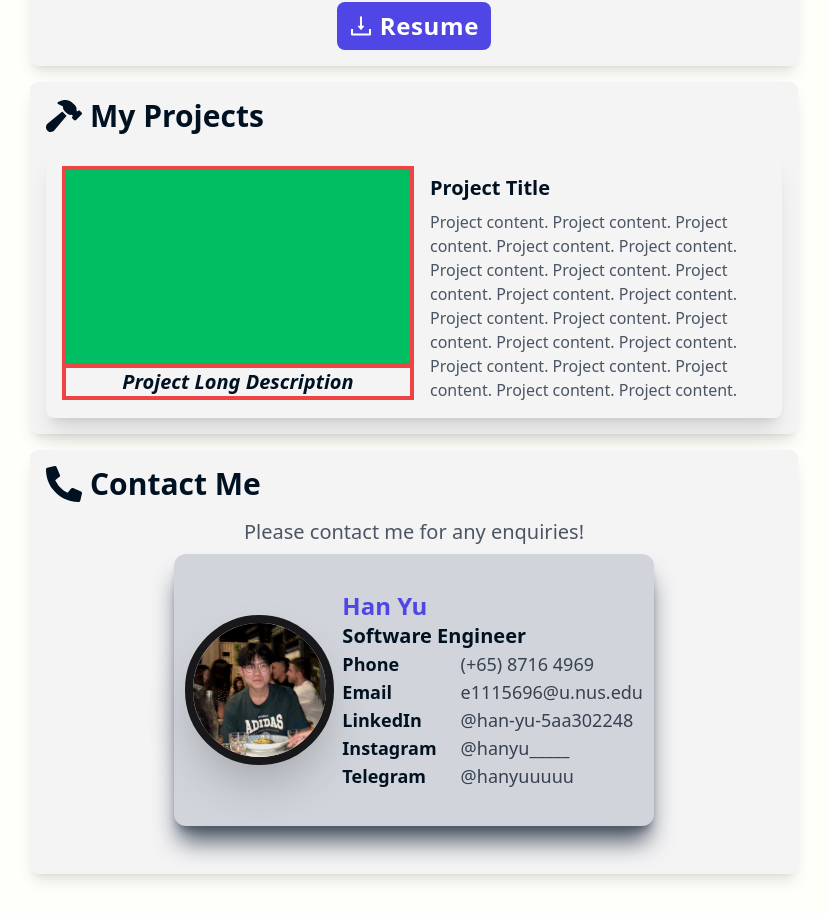
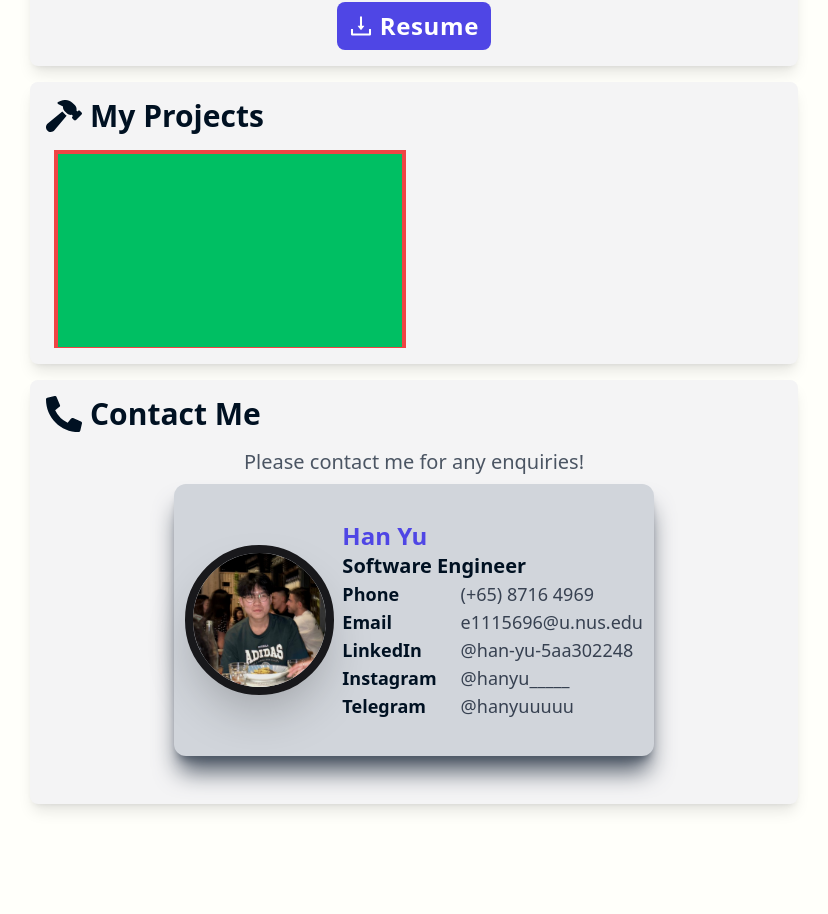
Before and after one commit to xhamyo/hamyo, a Next.js app: page / in a window 1280 px wide. Shown: the part 3576-4490 px from the top of the page, without its empty margins (226-1054 px from the left). After the commit the page ends 4420 px from the top, so only its background shows below. Built offline with nearby package versions, Linux system fonts and the light colour scheme.

Commit message:
Debugging

```diff
--- a/src/components/sections/ProjectContainer.tsx
+++ b/src/components/sections/ProjectContainer.tsx
@@ -21,10 +21,10 @@ const ProjectContainer: React.FC<ProjectContainerProps> = ({ title, images, imag
   }, []);
 
   return (
-    <div className="flex flex-col md:flex-row p-3 md:p-4 space-y-2 md:space-x-4 rounded-lg hover:scale-[1.01] shadow-xl dark:shadow-gray-500 dark:shadow-md transition-all duration-200 ease-in-out dark:bg-gradient-to-r dark:from-gray-800 dark:via-gray-900 dark:to-gray-800">
+    // <div className="flex flex-col md:flex-row p-3 md:p-4 space-y-2 md:space-x-4 rounded-lg hover:scale-[1.01] shadow-xl dark:shadow-gray-500 dark:shadow-md transition-all duration-200 ease-in-out dark:bg-gradient-to-r dark:from-gray-800 dark:via-gray-900 dark:to-gray-800">
 
-      {/* Image and Description */}
-      <div className="flex flex-col md:w-1/2 items-center">
+    //   {/* Image and Description */}
+       <div className="flex flex-col md:w-1/2 items-center">
         <div className="relative overflow-hidden hover:scale-[1.1] transition-all duration-200 ease-in-out">
           <AnimatePresence mode="popLayout">
             <motion.div
@@ -39,32 +39,33 @@ const ProjectContainer: React.FC<ProjectContainerProps> = ({ title, images, imag
             </motion.div>
           </AnimatePresence>
         </div>
-        <div className="relative overflow-hidden hover:scale-[1.01] transition-all duration-200 ease-in-out">
-          <AnimatePresence mode="popLayout">
-            <motion.div
-              key={imageIndex}
-              initial={{ x: "100%", opacity: 1 }}
-              animate={{ x: "0%", opacity: 1 }}
-              exit={{ x: "-100%", opacity: 1 }}
-              transition={{ duration: 1.0 }}
-              className="border-4 border-red-500 w-[80vw] md:w-[22rem] text-center font-semibold italic text-lg md:text-xl"
-            >
-              {imageDescriptions[imageIndex]}
-            </motion.div>
-          </AnimatePresence>
-        </div>
-      </div>
+    </div>
+    //     <div className="relative overflow-hidden hover:scale-[1.01] transition-all duration-200 ease-in-out">
+    //       <AnimatePresence mode="popLayout">
+    //         <motion.div
+    //           key={imageIndex}
+    //           initial={{ x: "100%", opacity: 1 }}
+    //           animate={{ x: "0%", opacity: 1 }}
+    //           exit={{ x: "-100%", opacity: 1 }}
+    //           transition={{ duration: 1.0 }}
+    //           className="border-4 border-red-500 w-[80vw] md:w-[22rem] text-center font-semibold italic text-lg md:text-xl"
+    //         >
+    //           {imageDescriptions[imageIndex]}
+    //         </motion.div>
+    //       </AnimatePresence>
+    //     </div>
+    //   </div>
 
-      {/* Title and Content */}
-      <div className="flex flex-col md:w-1/2 space-y-2">
-        <h1 className="font-bold text-lg md:text-xl">
-          {title}
-        </h1>
-        <h1 className="font-light text-gray-600 dark:text-gray-300">
-          {content}
-        </h1>
-      </div>
-    </div>
+    //   {/* Title and Content */}
+    //   <div className="flex flex-col md:w-1/2 space-y-2">
+    //     <h1 className="font-bold text-lg md:text-xl">
+    //       {title}
+    //     </h1>
+    //     <h1 className="font-light text-gray-600 dark:text-gray-300">
+    //       {content}
+    //     </h1>
+    //   </div>
+    // </div>
   );
 }
 
```
